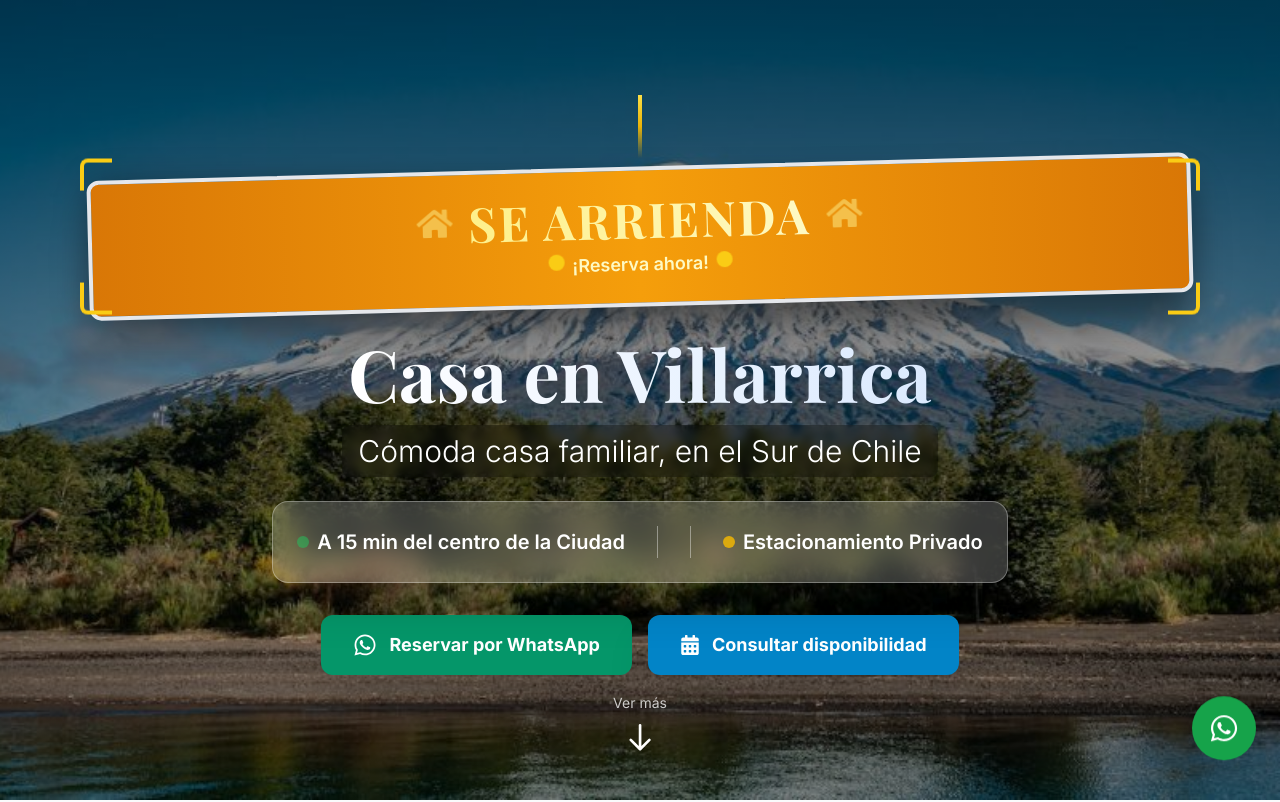
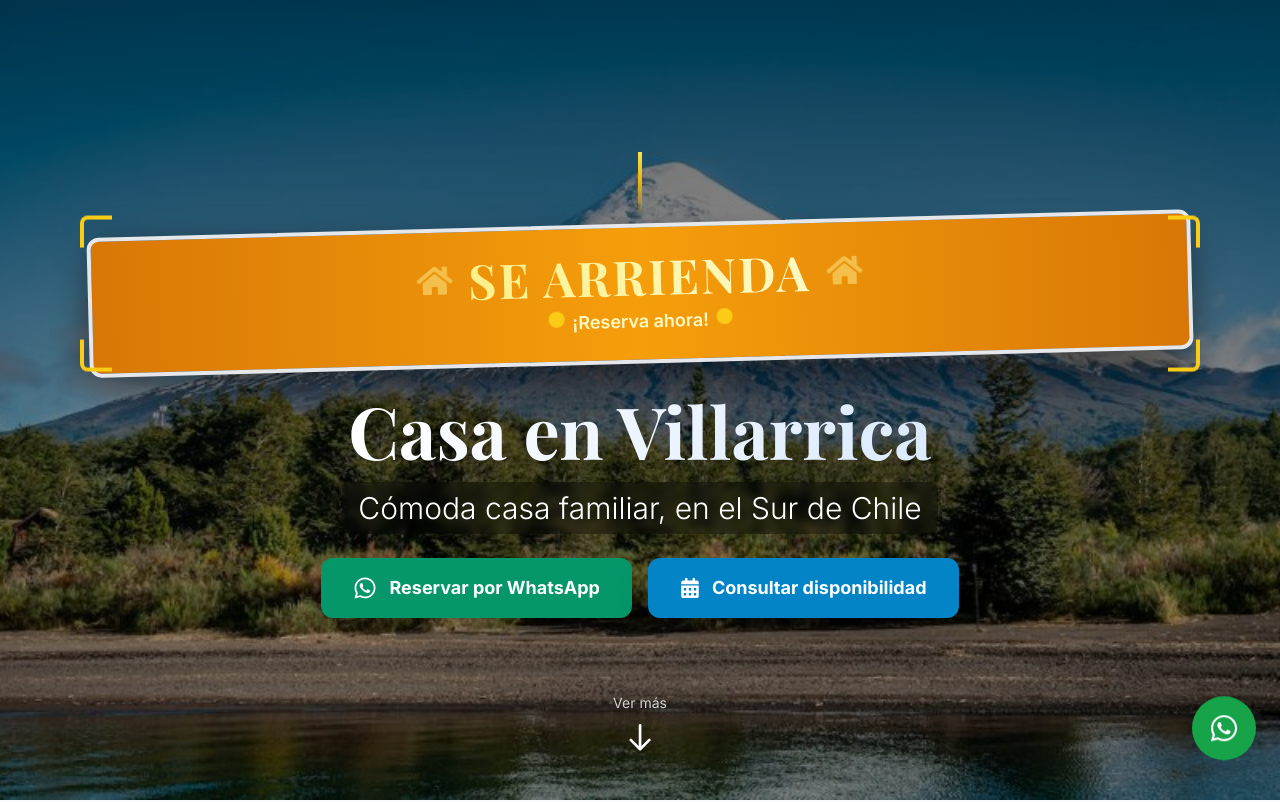
Before and after one commit to AndesRo/casavillarrica, a React (Vite) app: page / in a window 1280 px wide. Shown: the top 802 px of the page. Built offline with nearby package versions, Linux system fonts and the light colour scheme.

Commit message:
modificación hero titulo

```diff
--- a/src/components/Hero.jsx
+++ b/src/components/Hero.jsx
@@ -73,28 +73,7 @@ const Hero = () => {
           </span>
         </p>
 
-        {/* Info destacada */}
-        <div className="bg-white/20 backdrop-blur-md p-3 sm:p-4 md:p-6 rounded-xl md:rounded-2xl inline-block mb-6 md:mb-8 border border-white/30 shadow-lg md:shadow-2xl max-w-xs sm:max-w-md md:max-w-none mx-2">
-          <div className="flex flex-col md:flex-row items-center gap-3 md:gap-6 lg:gap-8">
-            <div className="flex items-center gap-2">
-              <div className="w-2 h-2 sm:w-3 sm:h-3 bg-green-500 rounded-full animate-pulse"></div>
-              <p className="text-sm sm:text-base md:text-lg lg:text-xl font-semibold whitespace-nowrap">A 15 min del centro de la Ciudad</p>
-            </div>
 
-            <div className="hidden md:block w-px h-6 lg:h-8 bg-white/40"></div>
-            <div className="md:hidden w-full h-px bg-white/30 my-1"></div>
-
-
-
-            <div className="hidden md:block w-px h-6 lg:h-8 bg-white/40"></div>
-            <div className="md:hidden w-full h-px bg-white/30 my-1"></div>
-
-            <div className="flex items-center gap-2">
-              <div className="w-2 h-2 sm:w-3 sm:h-3 bg-yellow-500 rounded-full animate-pulse" style={{animationDelay: '0.6s'}}></div>
-              <p className="text-sm sm:text-base md:text-lg lg:text-xl font-semibold whitespace-nowrap">Estacionamiento Privado</p>
-            </div>
-          </div>
-        </div>
 
         {/* Botones CTA */}
         <div className="flex flex-col sm:flex-row gap-3 sm:gap-4 justify-center mb-6 md:mb-8 px-2">
```
